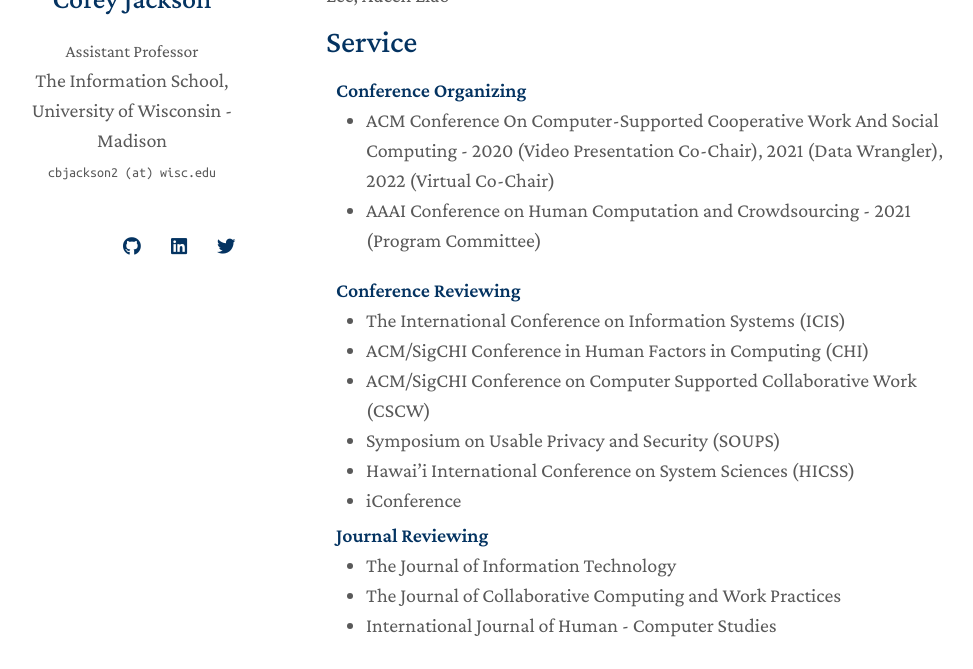
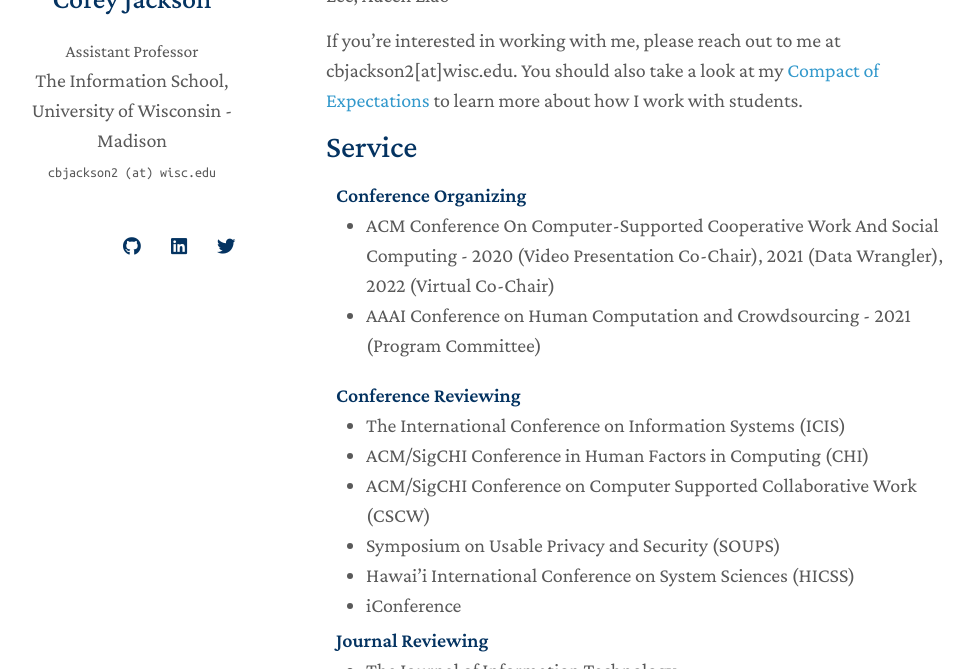
Before and after one commit to cjacks04/cjacks04.github.io, a Jekyll site: the page built from index.md, in a window 1280 px wide and 900 px high, scrolled down 3949 px, cut to the strip 231-900 px from the top of the window. Shown: the whole strip, without its empty margins (144-1117 px from the left). Built offline with Jekyll 4.4.1, drawn with Linux system fonts in a browser that asks for light colours; nearby versions of some CDN libraries; a style sheet for code colours, icons or effects is not loaded; our own code applies the rules of GitHub Pages for plain Markdown files.

Commit message:
compact adding

```diff
--- a/index.md
+++ b/index.md
@@ -57,5 +57,6 @@ Check out my [Current Projects](https://coreybjackson.com/projects.html)
 ### Former
 Xin Bu, Yiping He, Shihao Yang, Pragyan Das, Weiyu (Vincent) Kong, Samantha Lee, Xucen Liao
 
+If you're interested in working with me, please reach out to me at cbjackson2[at]wisc.edu. You should also take a look at my [Compact of Expectations](https://docs.google.com/document/d/1AtuLPtfpGkzolgKeKnDy2fQ8rIdiRdgWKloEqOmxFpo/edit?usp=sharing) to learn more about how I work with students.
 
 {% include_relative _includes/services.md %}
```
